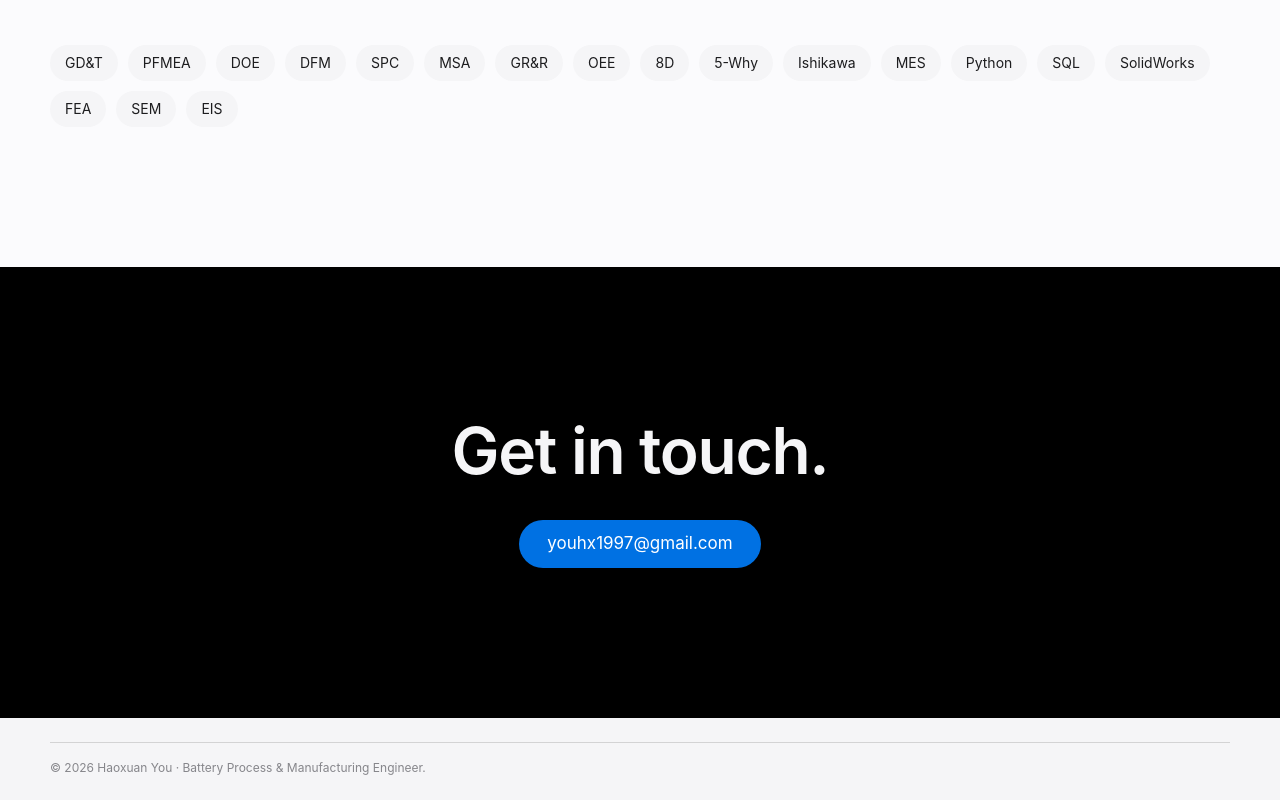
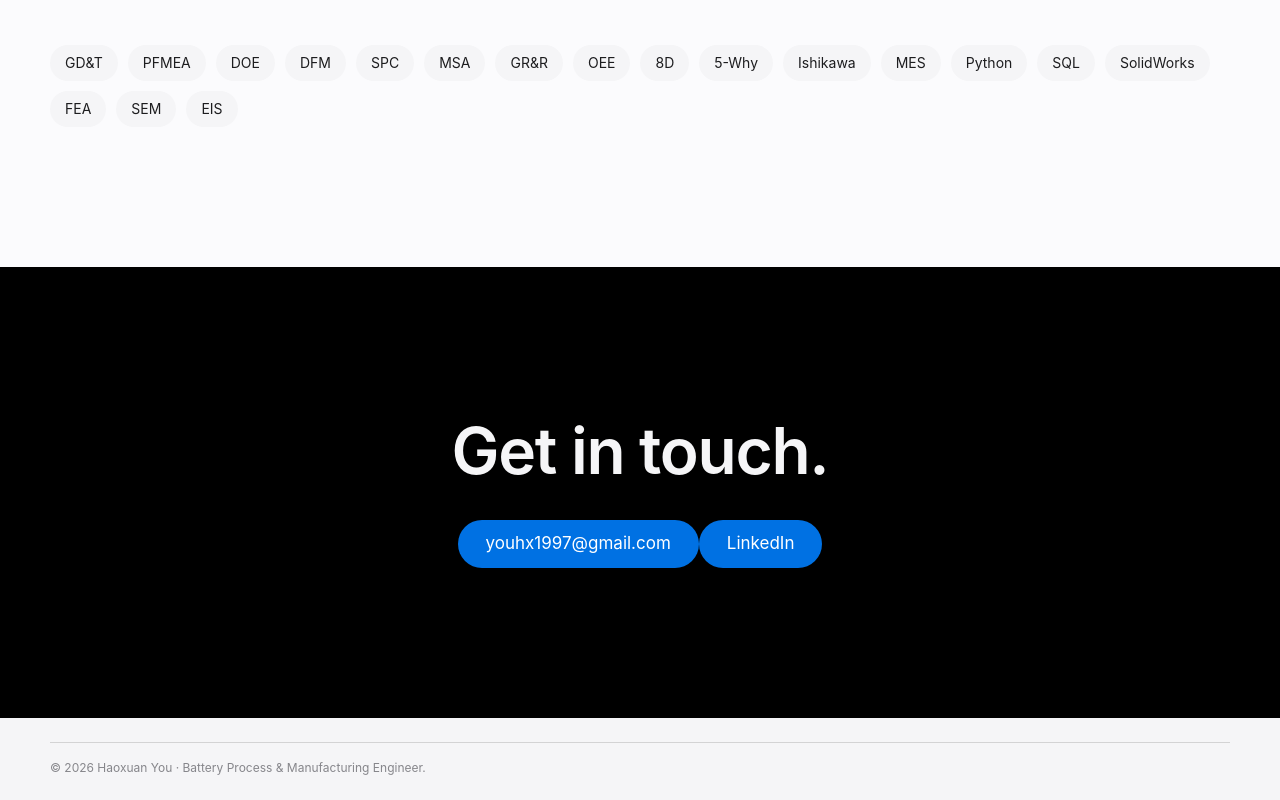
Before and after one commit to youhaoxuan/haoyou.dev, a plain HTML site: page public/about.html in a window 1280 px wide. Shown: the part 2399-3199 px from the top of the page. Drawn offline with Linux system fonts and the light colour scheme.

Commit message:
Add LinkedIn link to contact sections

```diff
--- a/public/about.html
+++ b/public/about.html
@@ -63,7 +63,7 @@
           </div>
         </section>
 
-    <section class="contact dark section-dark" id="contact" aria-labelledby="contact-title"><div class="wrap contact-inner"><h2 class="section-title" id="contact-title">Get in touch.</h2><a class="btn-primary" href="mailto:youhx1997@gmail.com">youhx1997@gmail.com</a></div></section>
+    <section class="contact dark section-dark" id="contact" aria-labelledby="contact-title"><div class="wrap contact-inner"><h2 class="section-title" id="contact-title">Get in touch.</h2><a class="btn-primary" href="mailto:youhx1997@gmail.com">youhx1997@gmail.com</a><a class="btn-primary" href="https://www.linkedin.com/in/youhaoxuan/" target="_blank" rel="noopener">LinkedIn</a></div></section>
   </main>
 
 <footer><div class="wrap"><div class="footer-row"><span>© 2026 Haoxuan You · Battery Process &amp; Manufacturing Engineer.</span></div></div></footer>
```
